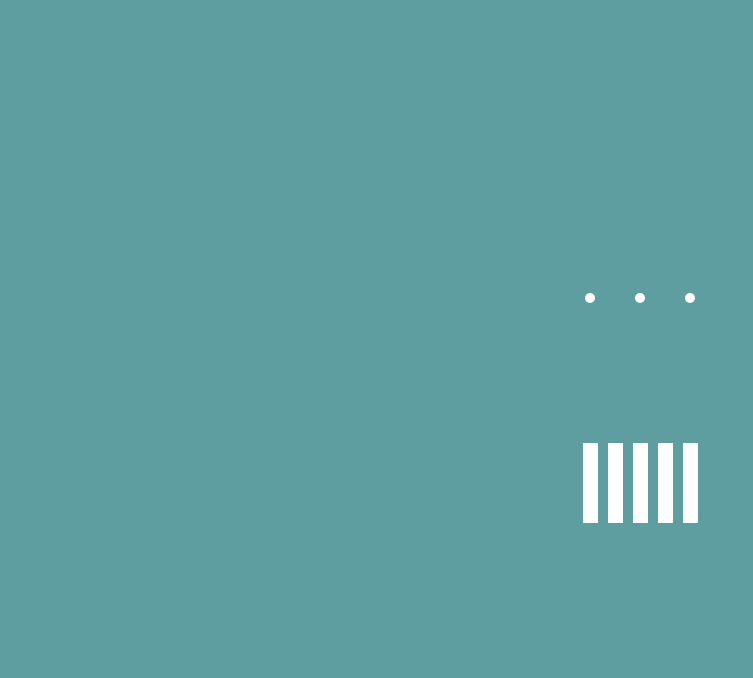
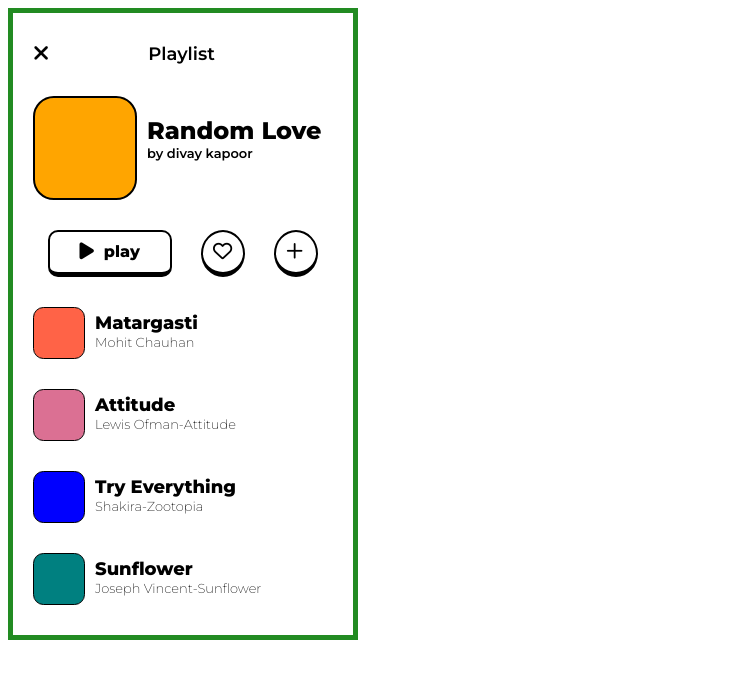
Before and after one commit to onyueo/MyWEb, a plain HTML site: page home.html in a window 1280 px wide. Shown: the whole page, without its empty margins (0-753 px from the left). Drawn offline with Linux system fonts and the light colour scheme.

Commit message:
Day8-9Challenge

```diff
--- a/home.html
+++ b/home.html
@@ -4,99 +4,80 @@
 <head>
   <meta charset="utf-8">
   <meta name="viewport" content="width=device-width">
-  <title>replit</title>
+  <title>Day8</title>
   <link href="style.css" rel="stylesheet" type="text/css" />
-  <style>
 
-    body {
-      background-color: cadetblue;
-      height: 100vh;
-      display: flex;
-      flex-direction: column;
-      align-items: center;
-      justify-content: center;
-    }
-    @keyframes move {
-      from {
-        transform: rotate(0);
-      }
-      to {
-        transform: rotate(180deg);
-      }
-
-    }
-    .up {
-      display: flex;
-      justify-content: center;
-      animation: move 1s ease-in-out infinite;
-      animation-delay: 1s;
-    }
-    .circle {
-      background-color: white;
-      width: 10px;
-      height: 10px;
-      border-radius: 50%;
-      margin: 70px 20px;
-
-    }
-    @keyframes movea {
-      10% { transform:scaleY(2);}  }
-    @keyframes moveb {
-      30% { transform:scaleY(2);}  }
-    @keyframes movec {
-      50% { transform:scaleY(2);}  }
-    @keyframes moved {
-      70% { transform:scaleY(2);}  }
-    @keyframes movee {
-      90% { transform:scaleY(2);}  }
-
-    .down {
-      display: flex;
-      justify-content: center;
-    }
-    .rythem {
-      width: 15px;
-      height: 80px;
-      margin: 70px 5px;
-      background-color: white;
-      display: flex;
-      justify-content: center;
-    }
-    .rythem.a {
-      animation: movea 1s ease-out infinite ;
-    }
-    .rythem.b {
-      animation: moveb 1s ease-out infinite ;
-    }
-    .rythem.c {
-      animation: movec 1s ease-out infinite ;
-    }
-    .rythem.d {
-      animation: moved 1s ease-out infinite ;
-    }
-    .rythem.e {
-      animation: movee 1s ease-out infinite ;
-    }
-
-  </style>
 </head>
 
-  <body>
+<body>
 
-  <div class="up" >
-    <div class="circle"></div>
-    <div class="circle"></div>
-    <div class="circle"></div>
+  <div class="status-bar">
+    <div class="status-bar__left">
+      <i class="fas fa-times"></i></div>
+    <div class="status-bar__middle">
+      <span>Playlist</span></div>
   </div>
 
-  <div class="down">
-    <div class="rythem a"></div>
-    <div class="rythem b"></div>
-    <div class="rythem c"></div>
-    <div class="rythem d"></div>
-    <div class="rythem e"></div>
+
+  <div class="play_now">
+    <div class="play_now__album"></div>
+    <div class="play_now__song">
+      <div class="play_now__songname">Random Love</div>
+      <div>by divay kapoor</div>
+    </div>
   </div>
 
+
+  <div class="middle-icons">
+    <div class="middle-icons__rectangle">
+    <div class="middle-icons__rectangle-inside">
+      <i class="fas fa-play"></i>
+      <span>play</span>
+    </div>
+    </div>
+    <div class="middle-icons__circle">
+      <i class="far fa-heart"></i>
+    </div>
+    <div class="middle-icons__circle">
+      <i class="far fa-plus"></i>
+    </div>
+  </div>
+
+
+  <div class="playlist">
+    <section>
+      <article class="playlist__list">
+        <div class="playlist__album"></div>
+        <div class="playlist__song">
+          <div class="playlist__songname">Matargasti</div>
+          <div>Mohit Chauhan</div>
+        </div>
+      </article>
+      <article class="playlist__list">
+        <div class="playlist__album"></div>
+        <div class="playlist__song">
+          <div class="playlist__songname">Attitude</div>
+          <div>Lewis Ofman-Attitude</div>
+        </div>
+      </article>
+      <article class="playlist__list">
+        <div class="playlist__album"></div>
+        <div class="playlist__song">
+          <div class="playlist__songname">Try Everything</div>
+          <div>Shakira-Zootopia</div>
+        </div>
+      </article>
+      <article class="playlist__list">
+        <div class="playlist__album"></div>
+        <div class="playlist__song">
+          <div class="playlist__songname">Sunflower</div>
+          <div>Joseph Vincent-Sunflower</div>
+        </div>
+      </article>
+    </section>
+  </div>
+
+  <script src="https://kit.fontawesome.com/9e2e42fa31.js" crossorigin="anonymous"></script>
 </body>
 
 </html>
--- a/style.css
+++ b/style.css
@@ -0,0 +1,106 @@
+@import url('https://fonts.googleapis.com/css2?family=Montserrat:wght@200;600;800&display=swap');
+
+body {
+    border: 5px solid forestgreen;
+    padding: 0px 20px;
+    width: 300px;
+    font-family: 'Montserrat', sans-serif;
+
+}
+.status-bar {
+    margin-top: 30px;
+    font-weight: 600;
+    font-size: large;
+    display: flex;
+}
+.status-bar__middle {
+    margin: 0px 33%;
+}
+
+.play_now {
+    display: flex;
+    font-weight: 600;
+    font-size: small;
+}
+.play_now__album {
+    border: 2px solid black;
+    border-radius: 20%;
+    width: 100px;
+    height: 100px;
+    background-color: orange;
+    margin: 30px 0px;
+}
+.play_now__song {
+   margin: 50px 10px;
+}
+.play_now__songname {
+    font-weight: 800;
+    font-size:x-large;
+}
+
+
+.middle-icons {
+    display: flex;
+    justify-content:space-around;
+}
+.middle-icons__rectangle {
+    border: 2px solid black;
+    border-radius: 10px;
+    width: 100px;
+    padding: 10px;
+    border-bottom-width: 5px;
+}
+.middle-icons__circle {
+    border: 2px solid black;
+    border-radius: 50%;
+    width: 20px;
+    height: 20px;
+    padding: 10px;
+    border-bottom-width: 5px;
+}
+.middle-icons__rectangle-inside  {
+    font-weight: 800;
+    display: flex;
+    justify-content: center;
+}
+div i {
+    font-size: larger;
+}
+i ~ span {
+    margin-left: 10px;
+}
+
+
+.playlist__list {
+    display: flex;
+    margin: 30px 0px;
+    font-weight: 200;
+    font-size: small;
+}
+
+.playlist .playlist__album {
+    border: 1px solid black;
+    border-radius: 20%;
+    width: 50px;
+    height: 50px;
+}
+.playlist__songname {
+    font-weight: 800;
+    font-size: large;
+    margin-top: 5px;
+}
+.playlist__list:nth-child(1) .playlist__album {
+    background-color: tomato;
+}
+.playlist__list:nth-child(2) .playlist__album {
+    background-color: palevioletred;
+}
+.playlist__list:nth-child(3) .playlist__album {
+    background-color: blue;
+}
+.playlist__list:nth-child(4) .playlist__album {
+    background-color: teal;
+}
+.playlist__song {
+    margin-left: 10px;
+}
```
